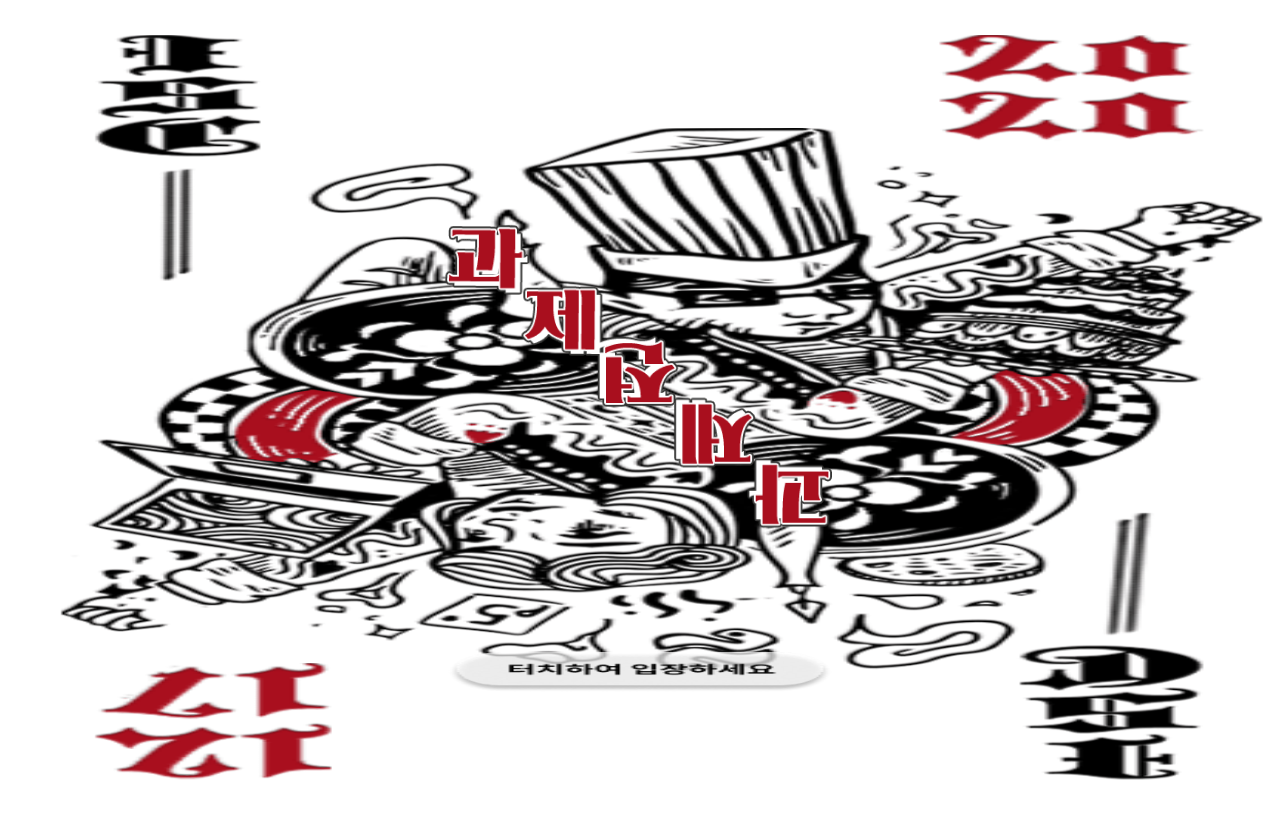
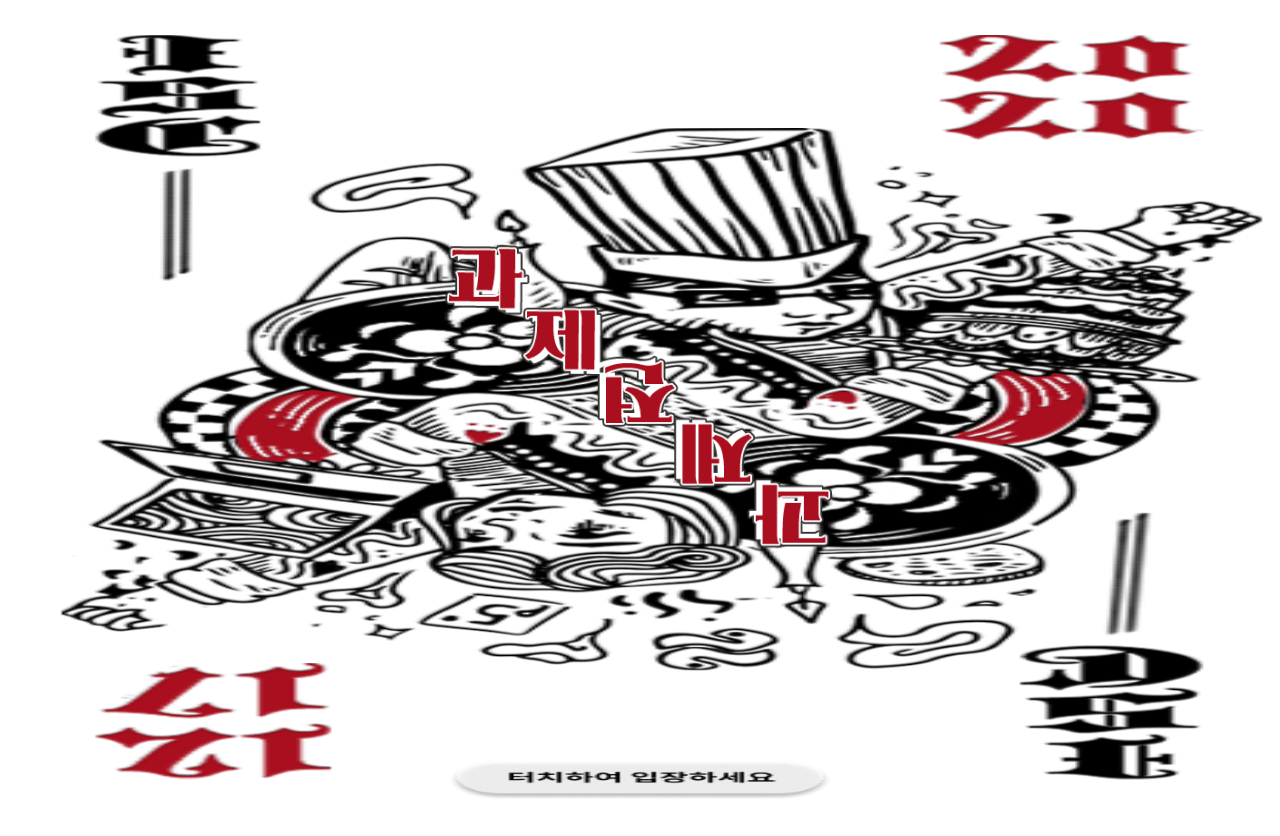
Before and after one commit to isc-exhibition/exhibition-web, a React (Create React App) app: page /intro in a window 1280 px wide. Shown: the top 836 px of the page. Before the commit the page ends 800 px from the top, so only its background shows below. Built offline with nearby package versions, Linux system fonts and the light colour scheme.

Commit message:
:sparkles: IntroPage rotate

```diff
--- a/package.json
+++ b/package.json
@@ -16,6 +16,7 @@
     "react-responsive": "^8.2.0",
     "react-router-dom": "^5.2.0",
     "react-scripts": "4.0.1",
+    "react-transition-group": "^4.4.1",
     "typescript": "^4.0.3",
     "web-vitals": "^0.2.4"
   },
--- a/src/App.tsx
+++ b/src/App.tsx
@@ -4,6 +4,10 @@ import {
 } from 'react-router-dom';
 import IntroPage from './pages/IntroPage/IntroPage';
 import MainPage from './pages/MainPage/MainPage';
+// import {
+//   CSSTransition,
+//   TransitionGroup
+// } from 'react-transition-group';
 
 function App() {
   return (
--- a/src/pages/IntroPage/IntroPage.module.scss
+++ b/src/pages/IntroPage/IntroPage.module.scss
@@ -1,6 +1,11 @@
 .IntroContainer {
     height: 100%;
     width: 100%;
+
+    display: flex;
+    flex-direction: column;
+    justify-content: center;
+    align-items: center;
 
 }
 
@@ -12,6 +17,7 @@
     background-position: center center;
     background-repeat: no-repeat;
     background-size: 100% 100%;
+
     display: flex;
     flex-direction: column;
     justify-content: center;
@@ -19,15 +25,42 @@
 
 }
 
+
 .Logo{
     max-width: 100vw;
     max-height: 100vh;
-    margin-bottom: 100px;
-    margin-top: 100px;
+    margin-bottom: 60px;
+    margin-top: 60px;
+}
 
+.IntroImage[data-click = 'true'] {
+    animation: title 1.5s 1;
+}
+
+
+.Logo[data-click = 'true'] {
+    animation: logo 1.5s 1;
 }
 
 .IntroEnter {
     width: 30vw;
     height: 5vh;
+    transform: translateY(-40px);
+    display: block
+
 }
+
+
+@keyframes logo {
+    100% {
+        transform: rotate(360deg);
+    }
+
+}
+
+@keyframes title {
+    100% {
+        transform: rotate(-180deg);
+    }
+
+}
--- a/src/pages/IntroPage/IntroPage.tsx
+++ b/src/pages/IntroPage/IntroPage.tsx
@@ -1,15 +1,24 @@
-import React from 'react';
+import React, { useState } from 'react';
 import IntroEnter from './assets/enter.png';
 import Logo from './assets/logo.png';
 import styles from './IntroPage.module.scss';
 
 function IntroPage() {
+  const [notClick, setClick] = useState(false);
+
   return (
-    <div className={styles.IntroContainer}>
-      <div className={styles.IntroImage}>
-        <img src={Logo} alt="Logo" className={styles.Logo} />
-        <img src={IntroEnter} alt="IntroEnter" className={styles.IntroEnter} />
+    <div
+      className={styles.IntroContainer}
+      onClick={() => setClick(!notClick)}
+      onKeyDown={() => setClick(!notClick)}
+      role="button"
+      tabIndex={0}
+      data-click={notClick}
+    >
+      <div className={styles.IntroImage} data-click={notClick}>
+        <img src={Logo} alt="Logo" className={styles.Logo} data-click={notClick} />
       </div>
+      <img src={IntroEnter} alt="IntroEnter" className={styles.IntroEnter} />
     </div>
   );
 }
```
Also changed, not shown: .eslintrc.js, 1 other file (tests, documents, lock files or other folders).
